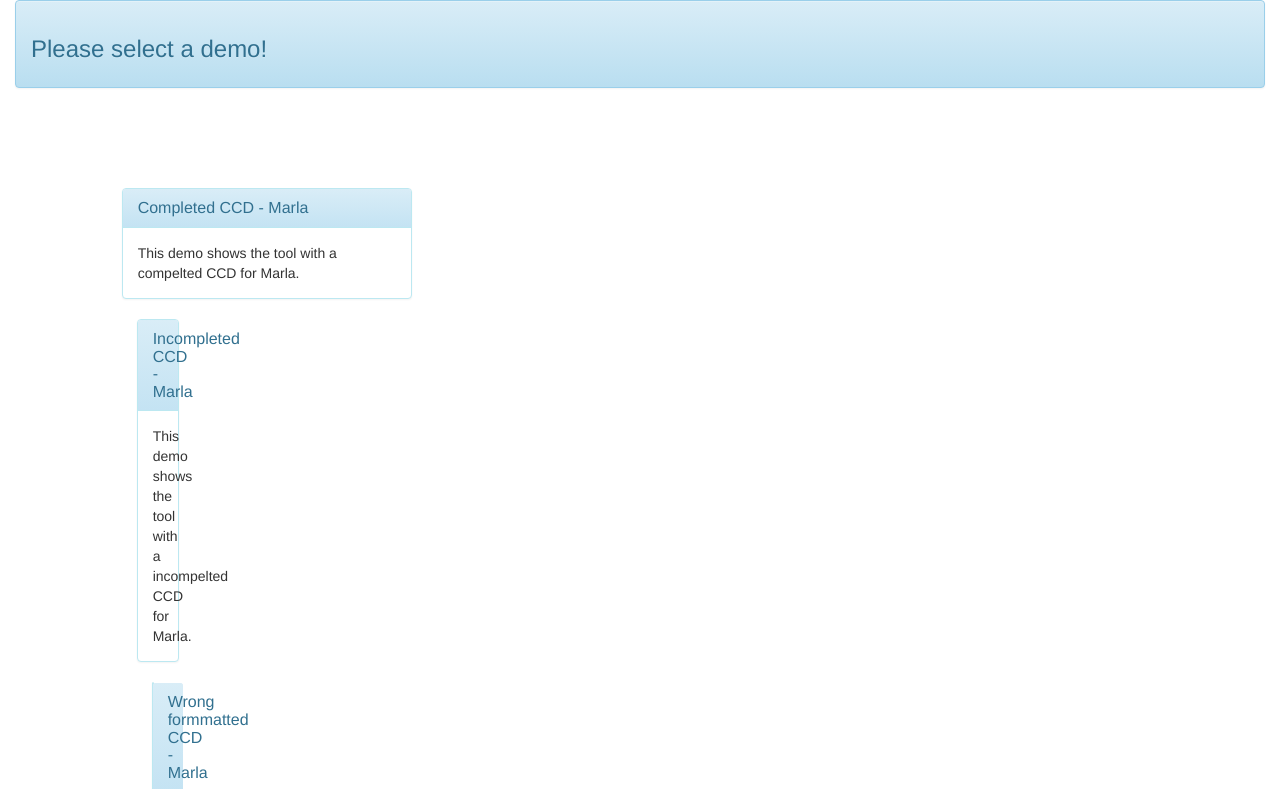
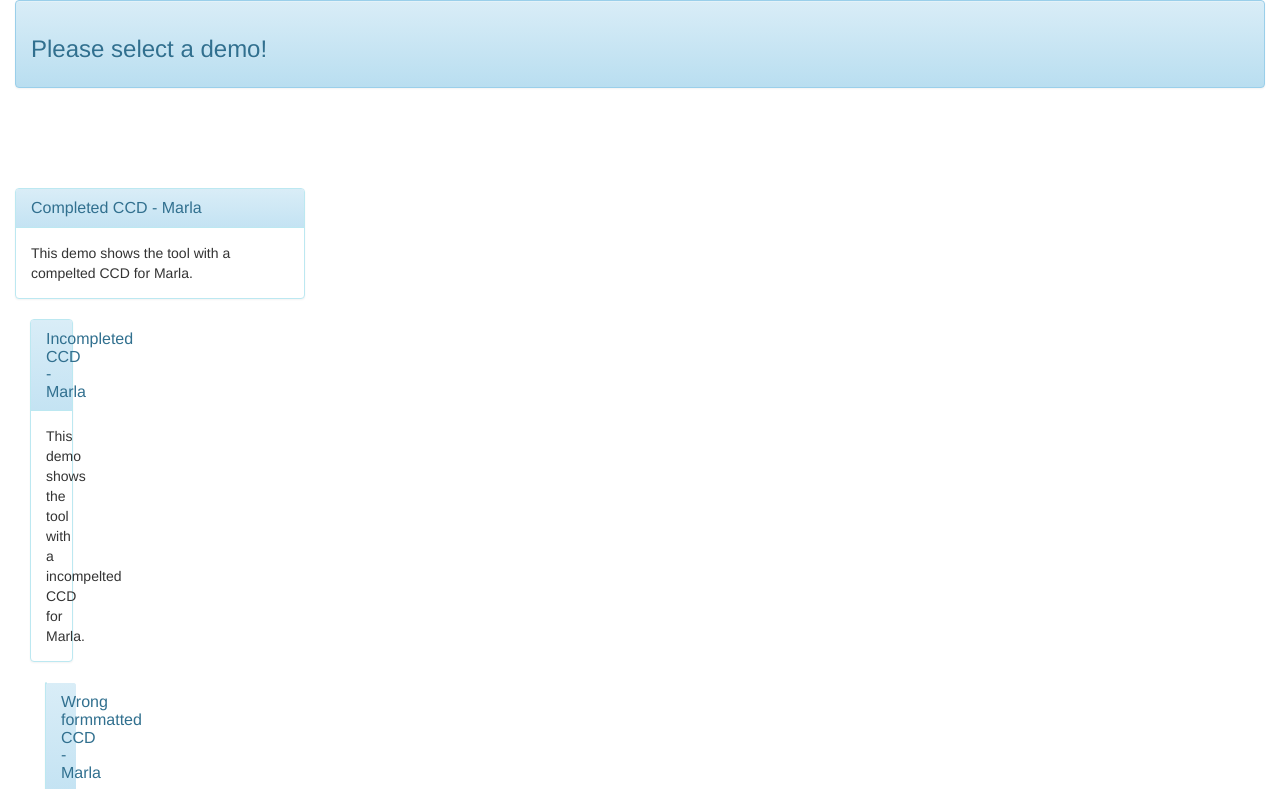
Before and after one commit to e010/e010.github.io, a plain HTML site: page GUI/selection.html in a window 1280 px wide. Shown: the top 789 px of the page. Drawn offline with nearby package versions, Linux system fonts and the light colour scheme.

Commit message:
Update selection.html

```diff
--- a/GUI/selection.html
+++ b/GUI/selection.html
@@ -27,8 +27,6 @@
     <br>
     <div class="container-fluid">
       <div class="row">
-        <div class="col-md-1"><br>
-        </div>
         <div class="col-md-3">
           <div class="panel panel-info">
             <div class="panel-heading">
```
